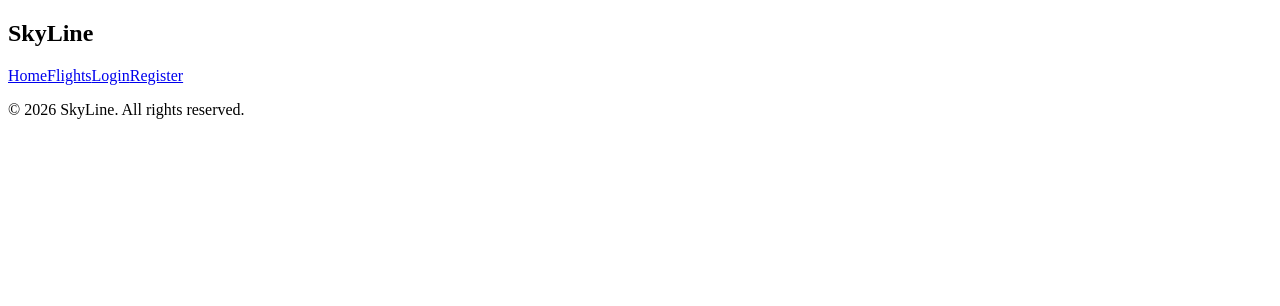
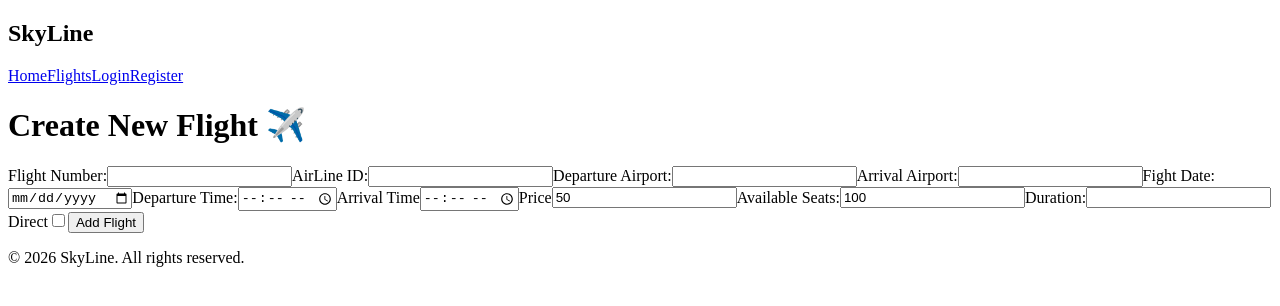
Before and after one commit to imryms/SkyLine, a React (Vite) app: page /add-flight in a window 1280 px wide. Shown: the top 306 px of the page. Built offline with nearby package versions, Linux system fonts and the light colour scheme; no server answers.

Commit message:
create Add flight page

```diff
--- a/src/App.jsx
+++ b/src/App.jsx
@@ -12,9 +12,12 @@ import Register from './pages/Register'
 import { useEffect, useState } from 'react'
 import { jwtDecode } from 'jwt-decode'
 import Profile from './pages/Profile'
+import FlightForm from './pages/adminPages/AddFlight'
 
 function App() {
   const [user, setUser]=useState(null)
+
+  const [flights, setFlights] = useState([])
 
   useEffect(()=> {
     const token = localStorage.getItem("token")
@@ -48,6 +51,7 @@ function App() {
 
         <Route path="/flights" element={<Flights />} />
         <Route path="/flights/:id" element={<FlightDetails />} />
+        <Route path="/add-flight" element={<FlightForm flights={flights} setFlights={setFlights}/>} />
         <Route path="/booking/:id" element={<Booking />} />
       </Routes>
 
--- a/src/pages/adminPages/AddFlight.jsx
+++ b/src/pages/adminPages/AddFlight.jsx
@@ -0,0 +1,143 @@
+import { useState } from "react"
+import {useNavigate} from "react-router-dom"
+import axios from "axios"
+
+const Flight =({ flights, setFlights }) => {
+  const navigate = useNavigate()
+  const API_URL = import.meta.env.VITE_API_URL
+
+  const initialState = {
+    flightNum:"",
+    airLineId: "",
+    departureAirport:"",
+    arrivalAirport: "",
+    flightDate: "",
+    departureTime: "",
+    arrivalTime:"",
+    price:50,
+    availableSeats:100,
+    duration:"",
+    isDirect:true
+  }
+
+  const [fromState, setFormState] = useState(initialState)
+
+  const handleChange = (event) =>{
+    const value = event.target.type === 'checkbox' ? event.target.checked : event.target.value
+    setFormState({ ...fromState, [event.target.name]: value})
+  }
+
+  const handleSubmit = async (event) =>{
+    event.preventDefault()
+
+    const res = await axios.post(`${API_URL}/flights`,fromState)
+
+    let flightsList = [...flights]
+    flightsList.push(res.data)
+    setFlights(flightsList)
+
+
+  setFormState(initialState)
+  navigate(`/flights/${res.data._id}`)
+  }
+
+  return(
+    <div classNme="Flights">
+      <form className="Flights-form" onSubmit={handleSubmit}>
+        <h1>Create New Flight ✈️</h1>
+
+        <label>Flight Number:</label>
+        <input
+        type="text"
+        name="flightNum"
+        onChange={handleChange}
+        value={fromState.flightNum}
+        autoComplete="off"/>
+
+        <label>AirLine ID:</label>
+        <input
+        type="text"
+        name="airLineId"
+        onChange={handleChange}
+        value={fromState.airLineId}
+        autoComplete="off"/>
+
+        <label>Departure Airport:</label>
+        <input
+        type="text"
+        name="departureAirport"
+        onChange={handleChange}
+        value={fromState.departureAirport}
+        autoComplete="off"/>
+
+        <label>Arrival Airport:</label>
+        <input
+        type="text"
+        name="arrivalAirport"
+        onChange={handleChange}
+        value={fromState.arrivalAirport}
+        autoComplete="off"/>
+
+        <label>Fight Date:</label>
+        <input
+        type="date"
+        name="flightDate"
+        onChange={handleChange}
+        value={fromState.flightDate}
+        autoComplete="off"/>
+
+        <label>Departure Time:</label>
+        <input
+        type="time"
+        name="departureTime"
+        onChange={handleChange}
+        value={fromState.departureTime}
+        autoComplete="off"/>
+
+        <label>Arrival Time</label>
+        <input
+        type="time"
+        name="arrivalTime"
+        onChange={handleChange}
+        value={fromState.arrivalTime}
+        autoComplete="off"/>
+
+        <label>Price</label>
+        <input
+        type="Number"
+        name="price"
+        onChange={handleChange}
+        value={fromState.price}
+        autoComplete="off"/>
+
+        <label>Available Seats:</label>
+        <input
+        type="number"
+        name="availableSeats"
+        onChange={handleChange}
+        value={fromState.availableSeats}
+        autoComplete="off"/>
+
+        <label>Duration:</label>
+        <input
+        type="text"
+        name="duration"
+        onChange={handleChange}
+        value={fromState.duration}
+        autoComplete="off"/>
+
+        <label>Direct</label>
+        <input
+        type="checkbox"
+        name="isDirect"
+        onChange={handleChange}
+        value={fromState.isDirect}
+        autoComplete="off"/>
+
+        <button type="submit">Add Flight</button>
+      </form>
+    </div>
+  )
+}
+
+export default Flight
```
